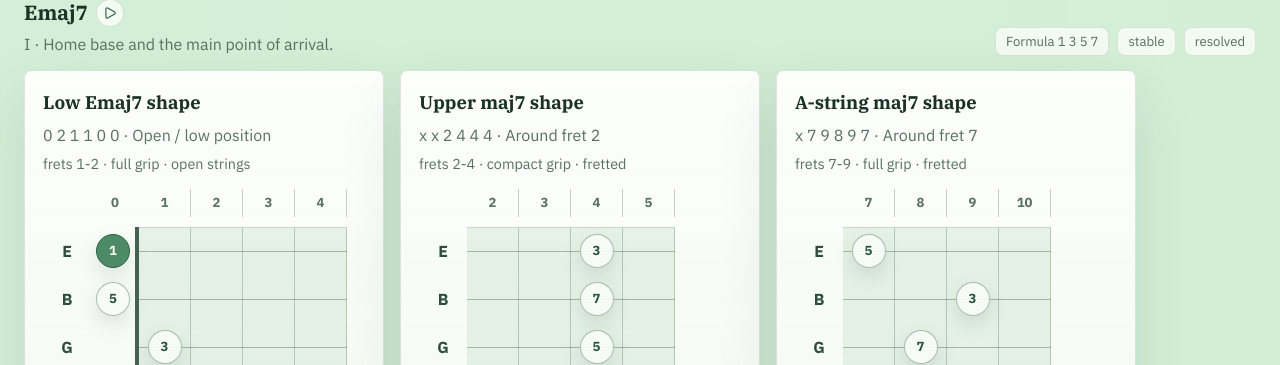
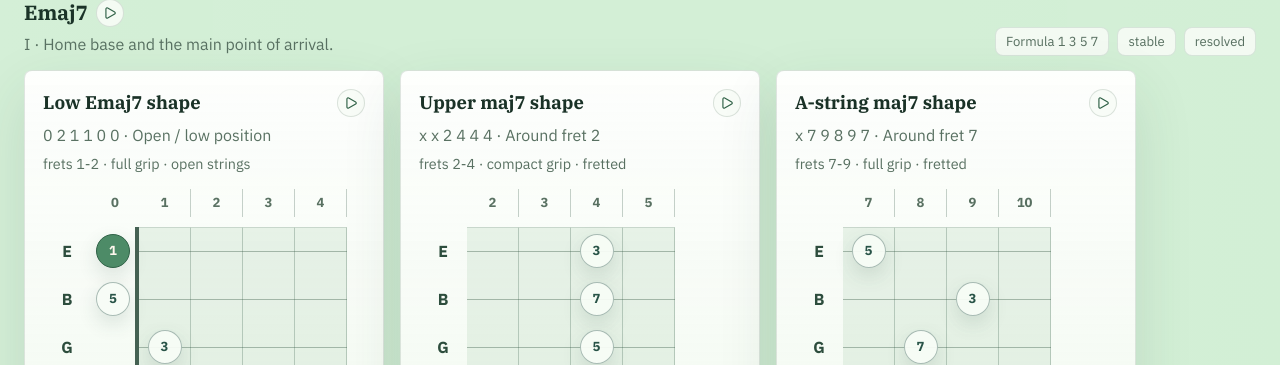
Before and after one commit to aleshh/gtr-scales, a React (Vite) app: page / in a window 1280 px wide. Both pictures are taken after a click on the button "Chords". Shown: the part 435-800 px from the top of the page. Built offline with nearby package versions, Linux system fonts and the light colour scheme.

Commit message:
For guitar chords, play the actual voicings

```diff
--- a/src/App.css
+++ b/src/App.css
@@ -588,6 +588,13 @@
 
 .chart-card.is-compact .chart-scroll {
   margin-top: 14px;
+}
+
+.chart-heading {
+  display: flex;
+  align-items: flex-start;
+  justify-content: space-between;
+  gap: 12px;
 }
 
 .chart-heading h3,
--- a/src/App.jsx
+++ b/src/App.jsx
@@ -360,6 +360,10 @@ function getClampedTempo(value) {
   return Math.max(30, Math.min(240, Math.round(nextValue)))
 }
 
+function getFrequencyFromMidi(midi) {
+  return 440 * (2 ** ((midi - 69) / 12))
+}
+
 function getChordPlaybackFrequencies(chord) {
   const quality = CHORD_QUALITIES[chord.qualityId ?? chord.quality]
 
@@ -379,8 +383,16 @@ function getChordPlaybackFrequencies(chord) {
     const voicedInterval = interval === 2 ? 14 : interval
     const midi = rootMidi + voicedInterval
 
-    return 440 * (2 ** ((midi - 69) / 12))
+    return getFrequencyFromMidi(midi)
   })
+}
+
+function getFretboardVoicingFrequencies(rows) {
+  return rows
+    .flatMap((row) => Object.values(row.notes))
+    .filter((note) => Number.isFinite(note.midiNote))
+    .sort((left, right) => left.midiNote - right.midiNote)
+    .map((note) => getFrequencyFromMidi(note.midiNote))
 }
 
 function getTypicalityLabel(value) {
@@ -530,6 +542,7 @@ function FretboardChart({
   showInlays = true,
   fixedFrets = false,
   onPlayNote = null,
+  onPlayVoicing = null,
 }) {
   const hasOpenStrings = frets.includes(0)
   const fretColumns = hasOpenStrings ? frets.filter((fret) => fret !== 0) : frets
@@ -542,6 +555,17 @@ function FretboardChart({
           <p>{subtitle}</p>
           {meta ? <p className="chart-meta">{meta}</p> : null}
         </div>
+        {onPlayVoicing ? (
+          <button
+            className="inline-play-button"
+            type="button"
+            aria-label={`Preview ${title}`}
+            title={`Preview ${title}`}
+            onClick={() => onPlayVoicing(rows)}
+          >
+            <Play size={14} />
+          </button>
+        ) : null}
       </div>
 
       <div className="chart-scroll">
@@ -1440,8 +1464,7 @@ function App() {
     })
   }
 
-  function scheduleProgressionChord(audioContext, destination, chord, startTime, duration, volume) {
-    const frequencies = getChordPlaybackFrequencies(chord)
+  function scheduleFrequencies(audioContext, destination, frequencies, startTime, duration, volume) {
     const noteVelocity = (volume / 100) * Math.min(0.22, 0.6 / Math.max(1, frequencies.length))
 
     frequencies.forEach((frequency) => {
@@ -1449,6 +1472,14 @@ function App() {
     })
   }
 
+  function scheduleProgressionChord(audioContext, destination, chord, startTime, duration, volume) {
+    const frequencies = instrument === 'guitar' && chord.voicings?.[0]
+      ? getFretboardVoicingFrequencies(chord.voicings[0].rows)
+      : getChordPlaybackFrequencies(chord)
+
+    scheduleFrequencies(audioContext, destination, frequencies, startTime, duration, volume)
+  }
+
   async function getPreviewAudioContext() {
     const AudioContextClass = window.AudioContext || window.webkitAudioContext
 
@@ -1467,7 +1498,7 @@ function App() {
     if (!audioContext) return
 
     const midi = note.midiNote ?? 60 + (note.pitchClass ?? 0)
-    const frequency = 440 * (2 ** ((midi - 69) / 12))
+    const frequency = getFrequencyFromMidi(midi)
     const startTime = audioContext.currentTime + 0.01
     const previewGain = audioContext.createGain()
 
@@ -1477,10 +1508,14 @@ function App() {
     scheduleElectricPianoNote(audioContext, previewGain, frequency, startTime, 0.72, 0.28)
   }
 
-  async function playChordPreview(chord) {
+  async function playVoicingPreview(rows) {
     const audioContext = await getPreviewAudioContext()
 
     if (!audioContext) return
+
+    const frequencies = getFretboardVoicingFrequencies(rows)
+
+    if (frequencies.length < 1) return
 
     const startTime = audioContext.currentTime + 0.01
     const previewGain = audioContext.createGain()
@@ -1488,7 +1523,24 @@ function App() {
     previewGain.gain.setValueAtTime(0.95, startTime)
     previewGain.connect(audioContext.destination)
     progressionPlaybackRef.current.scheduledNodes.push(previewGain)
-    scheduleProgressionChord(audioContext, previewGain, chord, startTime, 1.35, progressionChordVolume)
+    scheduleFrequencies(audioContext, previewGain, frequencies, startTime, 1.35, progressionChordVolume)
+  }
+
+  async function playChordPreview(chord) {
+    const audioContext = await getPreviewAudioContext()
+
+    if (!audioContext) return
+
+    const startTime = audioContext.currentTime + 0.01
+    const previewGain = audioContext.createGain()
+    const frequencies = instrument === 'guitar' && chord.voicings?.[0]
+      ? getFretboardVoicingFrequencies(chord.voicings[0].rows)
+      : getChordPlaybackFrequencies(chord)
+
+    previewGain.gain.setValueAtTime(0.95, startTime)
+    previewGain.connect(audioContext.destination)
+    progressionPlaybackRef.current.scheduledNodes.push(previewGain)
+    scheduleFrequencies(audioContext, previewGain, frequencies, startTime, 1.35, progressionChordVolume)
   }
 
   function animateProgressionPlayback(audioContext, startedAt, tickDuration, totalTicks) {
@@ -2408,6 +2460,7 @@ function App() {
                               showInlays={false}
                               fixedFrets
                               onPlayNote={playNotePreview}
+                              onPlayVoicing={playVoicingPreview}
                             />
                           ))
                         ) : (
@@ -2991,6 +3044,7 @@ function App() {
                           showInlays={false}
                           fixedFrets
                           onPlayNote={playNotePreview}
+                          onPlayVoicing={playVoicingPreview}
                         />
                       ))
                     ) : isCello ? (
```
